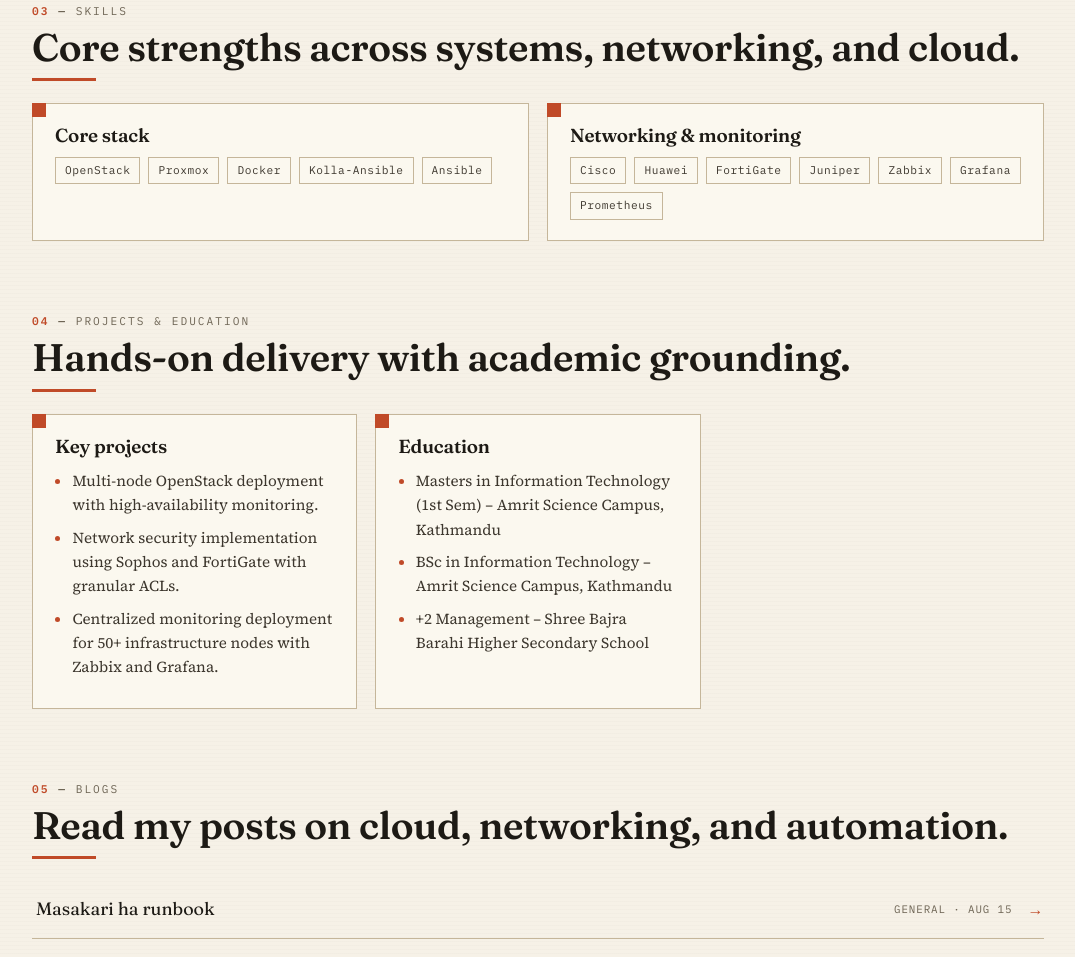
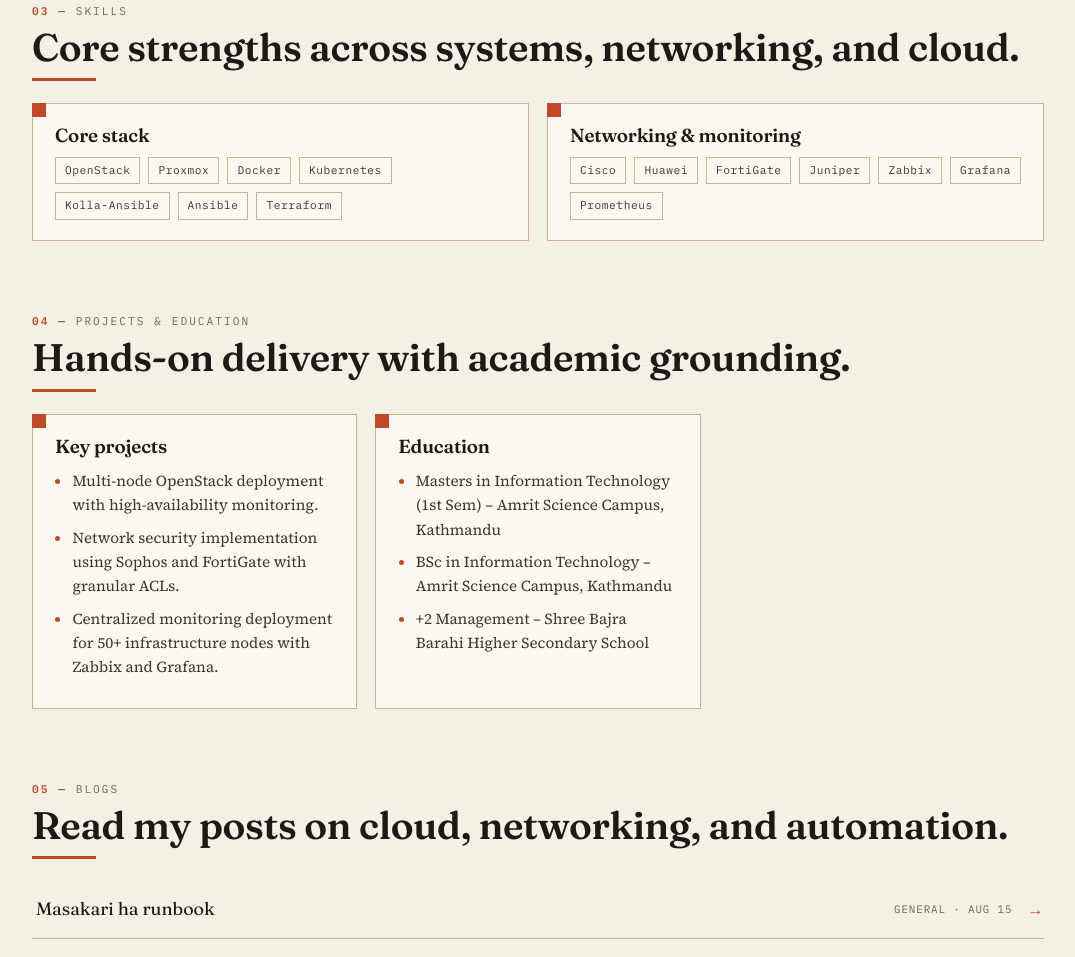
Before and after one commit to Jenium-lab/Jenium-lab.github.io, a website: page index.html in a window 1280 px wide. Shown: the part 1957-2914 px from the top of the page, without its empty margins (102-1177 px from the left). Drawn offline with Linux system fonts and the light colour scheme.

Commit message:
Add Kubernetes and Terraform to core stack skills

```diff
--- a/index.html
+++ b/index.html
@@ -159,8 +159,10 @@
                 <span class="pill">OpenStack</span>
                 <span class="pill">Proxmox</span>
                 <span class="pill">Docker</span>
+                <span class="pill">Kubernetes</span>
                 <span class="pill">Kolla-Ansible</span>
                 <span class="pill">Ansible</span>
+                <span class="pill">Terraform</span>
               </div>
             </article>
             <article class="project-card">
```
